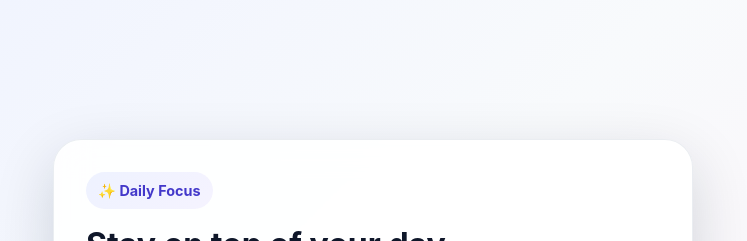
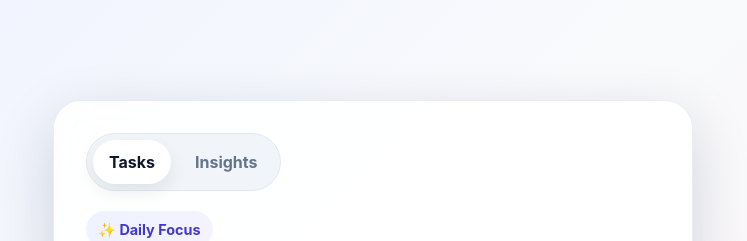
Before and after one commit to TUAHASHAIKH/Pulse-tesitng-project, a React app in the folder frontend/: page / in a window 1280 px wide. Shown: the top 241 px of the page, without its empty margins (267-1014 px from the left). Built offline with nearby package versions, Linux system fonts and the light colour scheme; no server answers; the HTML template or start-up script is replaced by a standard one.

Commit message:
new test

```diff
--- a/frontend/src/App.css
+++ b/frontend/src/App.css
@@ -16,6 +16,32 @@
   padding: 32px;
 }
 
+.page-nav {
+  display: inline-flex;
+  gap: 8px;
+  padding: 6px;
+  border-radius: 999px;
+  background: #f1f5f9;
+  border: 1px solid #e2e8f0;
+  margin-bottom: 20px;
+}
+
+.nav-btn {
+  border: none;
+  background: transparent;
+  color: #64748b;
+  padding: 10px 16px;
+  border-radius: 999px;
+  cursor: pointer;
+  font-weight: 700;
+}
+
+.nav-btn.active {
+  background: #ffffff;
+  color: #0f172a;
+  box-shadow: 0 8px 18px rgba(15, 23, 42, 0.08);
+}
+
 .hero {
   margin-bottom: 24px;
 }
@@ -30,6 +56,11 @@
   font-size: 0.9rem;
   font-weight: 700;
   margin-bottom: 12px;
+}
+
+.hero-badge-alt {
+  background: linear-gradient(135deg, #ecfeff, #e0f2fe);
+  color: #0369a1;
 }
 
 .hero h1 {
@@ -188,9 +219,55 @@
   color: #334155;
 }
 
+.insights-grid {
+  display: grid;
+  grid-template-columns: repeat(2, minmax(0, 1fr));
+  gap: 12px;
+}
+
+.insight-card {
+  border-radius: 18px;
+  padding: 18px;
+  background: linear-gradient(180deg, #ffffff, #f8fafc);
+  border: 1px solid #e2e8f0;
+}
+
+.insight-card.wide {
+  grid-column: 1 / -1;
+}
+
+.insight-card span {
+  display: block;
+  color: #64748b;
+  font-size: 0.92rem;
+  margin-bottom: 10px;
+}
+
+.insight-card strong {
+  display: block;
+  color: #0f172a;
+  font-size: 1.6rem;
+  line-height: 1.1;
+  margin-bottom: 8px;
+}
+
+.insight-card p {
+  margin: 0;
+  color: #475569;
+}
+
 @media (max-width: 600px) {
   .app-card {
     padding: 20px;
+  }
+
+  .page-nav {
+    width: 100%;
+    justify-content: space-between;
+  }
+
+  .nav-btn {
+    flex: 1;
   }
 
   .todo-form {
@@ -200,4 +277,8 @@
   .stats {
     grid-template-columns: 1fr;
   }
+
+  .insights-grid {
+    grid-template-columns: 1fr;
+  }
 }
--- a/frontend/src/App.jsx
+++ b/frontend/src/App.jsx
@@ -1,9 +1,12 @@
-import { useState, useEffect } from 'react';
+import { useEffect, useState } from 'react';
 import './App.css';
 
 function App() {
   const [todos, setTodos] = useState([]);
   const [title, setTitle] = useState('');
+  const [activePage, setActivePage] = useState('tasks');
+  const [summary, setSummary] = useState(null);
+  const [summaryLoading, setSummaryLoading] = useState(false);
 
   const completedCount = todos.filter((todo) => todo.completed).length;
 
@@ -20,6 +23,28 @@ function App() {
 
     loadTodos();
   }, []);
+
+  useEffect(() => {
+    if (activePage !== 'insights') {
+      return;
+    }
+
+    const loadSummary = async () => {
+      setSummaryLoading(true);
+
+      try {
+        const res = await fetch('http://localhost:5000/api/todos/summary');
+        const data = await res.json();
+        setSummary(data);
+      } catch (error) {
+        console.error('Error loading summary:', error);
+      } finally {
+        setSummaryLoading(false);
+      }
+    };
+
+    loadSummary();
+  }, [activePage, todos.length, completedCount]);
 
   const addTodo = async (e) => {
     e.preventDefault();
@@ -74,6 +99,25 @@ function App() {
   return (
     <div className="app-shell">
       <div className="app-card">
+        <div className="page-nav" role="tablist" aria-label="Todo pages">
+          <button
+            type="button"
+            className={activePage === 'tasks' ? 'nav-btn active' : 'nav-btn'}
+            onClick={() => setActivePage('tasks')}
+          >
+            Tasks
+          </button>
+          <button
+            type="button"
+            className={activePage === 'insights' ? 'nav-btn active' : 'nav-btn'}
+            onClick={() => setActivePage('insights')}
+          >
+            Insights
+          </button>
+        </div>
+
+        {activePage === 'tasks' ? (
+          <>
             <div className="hero">
               <div className="hero-badge">✨ Daily Focus</div>
               <h1>Stay on top of your day</h1>
@@ -129,6 +173,52 @@ function App() {
                 ))
               )}
             </ul>
+          </>
+        ) : (
+          <>
+            <div className="hero">
+              <div className="hero-badge hero-badge-alt">📊 Insights</div>
+              <h1>See how the list is moving</h1>
+              <p>Use the backend summary to understand progress at a glance.</p>
+            </div>
+
+            {summaryLoading ? (
+              <div className="empty-state">Loading insights...</div>
+            ) : summary ? (
+              <div className="insights-grid">
+                <article className="insight-card">
+                  <span>Total tasks</span>
+                  <strong>{summary.total}</strong>
+                  <p>All tasks currently stored in the database.</p>
+                </article>
+                <article className="insight-card">
+                  <span>Completed</span>
+                  <strong>{summary.completed}</strong>
+                  <p>Finished tasks that are already checked off.</p>
+                </article>
+                <article className="insight-card">
+                  <span>Pending</span>
+                  <strong>{summary.pending}</strong>
+                  <p>Items still waiting for attention.</p>
+                </article>
+                <article className="insight-card wide">
+                  <span>Latest activity</span>
+                  <strong>{summary.latestTodo ?? 'No tasks yet'}</strong>
+                  <p>
+                    {summary.latestTimestamp
+                      ? `Last task created on ${new Date(summary.latestTimestamp).toLocaleString()}.`
+                      : 'Add a task to see the newest activity here.'}
+                  </p>
+                </article>
+              </div>
+            ) : (
+              <div className="empty-state">
+                <strong>No insights available</strong>
+                <p>Switch back to Tasks and add some items first.</p>
+              </div>
+            )}
+          </>
+        )}
       </div>
     </div>
   );
```
Also changed, not shown: 2 other files (tests, documents, lock files or other folders). Lines whose indentation alone changed are shown as unchanged.
